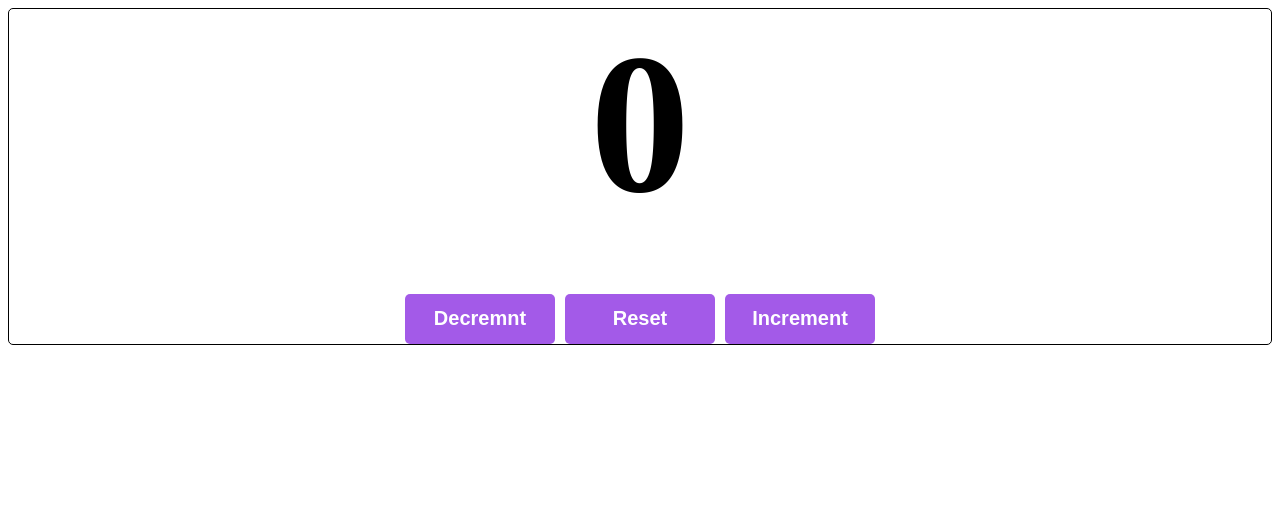
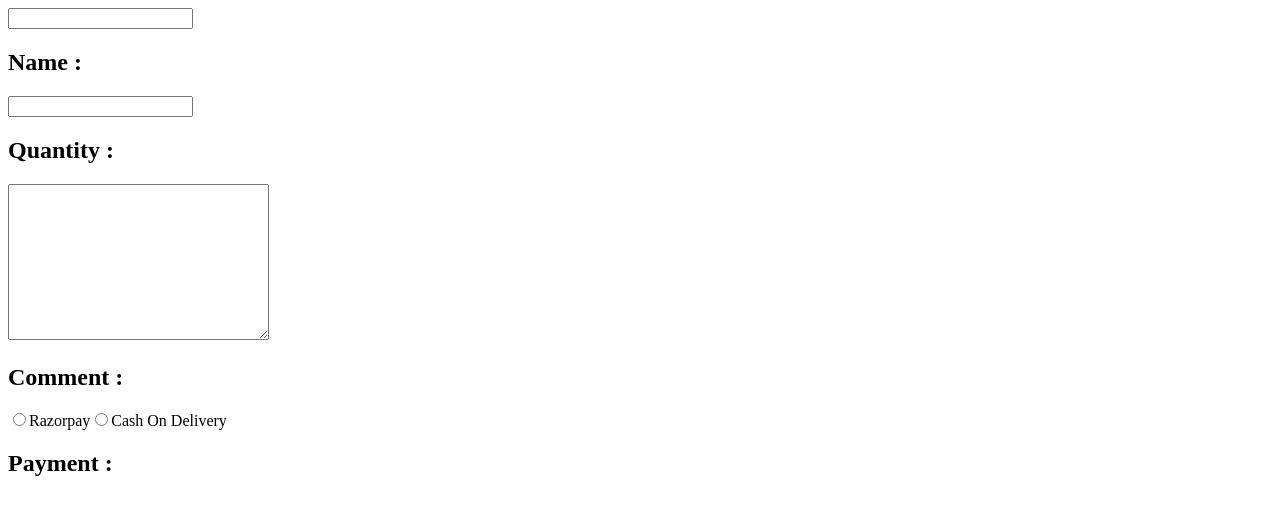
Before and after one commit to amjad78678/BroCode-React, a React (Vite) app in the folder my_react_app/: page / in a window 1280 px wide. Shown: the top 514 px of the page. Built offline with nearby package versions, Linux system fonts and the light colour scheme.

Commit message:
after onchange

```diff
--- a/my_react_app/src/App.jsx
+++ b/my_react_app/src/App.jsx
@@ -7,6 +7,7 @@ import List from "./List";
 import ProfilePicture from "./ProfilePicture";
 import MyComponent  from "./MyComponent";
 import Counter from "./Counter";
+import OnChange from "./OnChange";
 
 
 function App() {
@@ -43,7 +44,7 @@ function App() {
        {vegetables.length>0 ?<List items={vegetables} category='vegetables'/>:null}  */}
 
 
-        <Counter />
+        <OnChange />
 
       </>
     );
--- /dev/null
+++ b/my_react_app/src/OnChange.jsx
@@ -0,0 +1,79 @@
+import {useState} from 'react'
+
+function OnChange(){
+
+    const [text,setText]=useState()
+    const [quantity,setQuantity]=useState()
+    const [comment,setComment]=useState()
+
+    const [payment,setPayment]=useState()
+
+    const handleChangeText=(event)=>{
+
+         setText(event.target.value)
+    }
+
+    const handleChangeQuantity=(event)=>{
+
+        setQuantity(event.target.value)
+    }
+
+    const handleComment=(event)=>{
+
+        setComment( event.target.value )
+
+    }
+
+    const handleRadio=(event)=>{
+
+           setPayment( event.target.value);
+    }
+
+    return (
+      <>
+        <input type="text" value={text} onChange={handleChangeText} />
+
+        <h2>Name : {text}</h2>
+
+        <input type="number" value={quantity} onChange={handleChangeQuantity} />
+
+        <h2>Quantity : {quantity}</h2>
+
+        <textarea
+          value={comment}
+          name=""
+          id=""
+          cols="30"
+          rows="10"
+          onChange={handleComment}
+        ></textarea>
+
+        <h2>Comment : {comment}</h2>
+
+        <label htmlFor="">
+          <input
+            type="radio"
+            value={'Razorpay'}
+            checked={payment === 'Razorpay'}
+            onChange={handleRadio}
+          />
+          Razorpay
+        </label>
+
+        <label htmlFor="">
+          <input
+            type="radio"
+            value={'Cash On Delivery'}
+            checked={payment === 'Cash On Delivery'}
+            onChange={handleRadio}
+          />
+          Cash On Delivery
+        </label>
+
+        <h2>Payment : {payment}</h2>
+      </>
+    );
+}
+
+
+export default OnChange;
```
